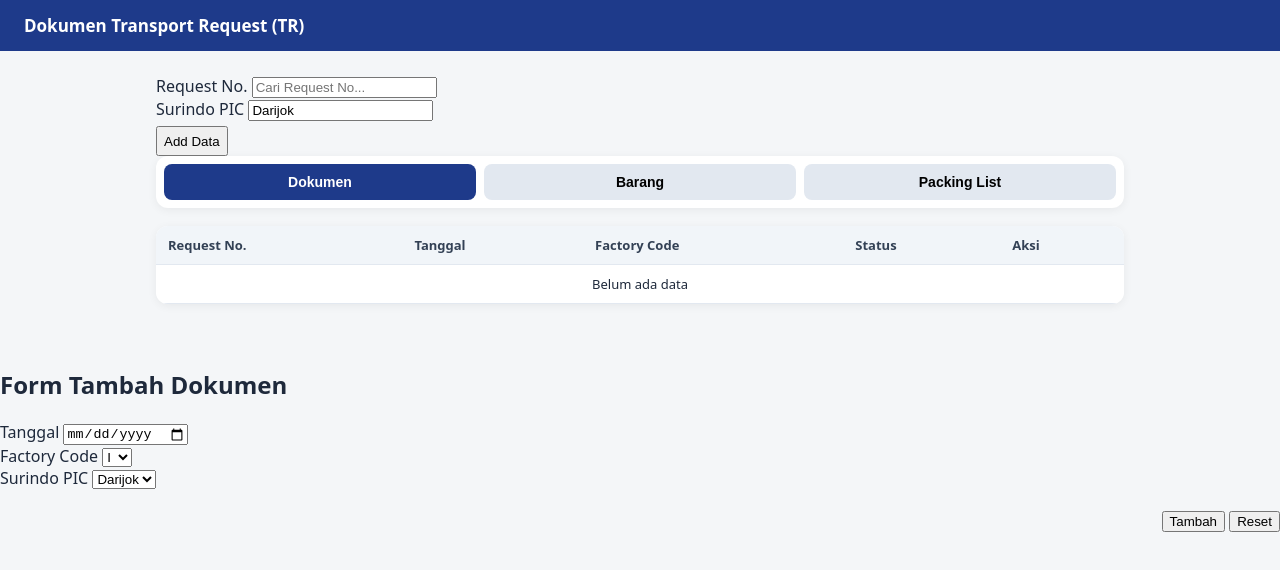
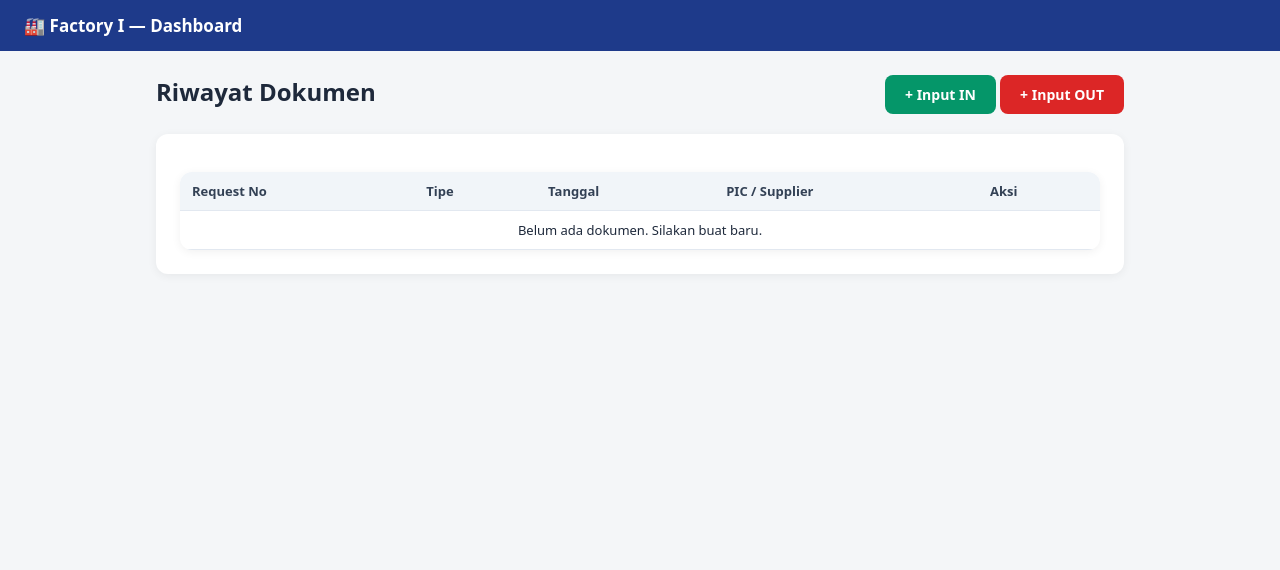
Before and after one commit to sasaadyy/GB-Sample-System, a plain HTML site: page dashboard.html in a window 1280 px wide. Drawn offline with Linux system fonts and the light colour scheme.

Commit message:
Update dashboard.html

```diff
--- a/dashboard.html
+++ b/dashboard.html
@@ -2,146 +2,68 @@
 <html lang="id">
 <head>
   <meta charset="UTF-8" />
-  <meta name="viewport" content="width=device-width, initial-scale=1.0" />
-  <title>Dashboard — TR System</title>
+  <title>Dashboard — Factory I</title>
   <link rel="stylesheet" href="/css/style.css" />
 </head>
 <body>
-  <div class="topbar">
-    <h1>Dokumen Transport Request (TR)</h1>
+  <header class="topbar">
+    <h1>🏭 Factory I — Dashboard</h1>
+  </header>
+
+  <main class="container">
+    <div class="actions-bar" style="display:flex; justify-content:space-between; margin-bottom:20px;">
+      <h2 style="margin:0;">Riwayat Dokumen</h2>
+      <div>
+        <a href="/form-in.html" class="btn-primary" style="background:#059669;">+ Input IN</a>
+        <a href="/form-out.html" class="btn-primary" style="background:#dc2626;">+ Input OUT</a>
+      </div>
     </div>
 
-  <div class="container">
-    <!-- HEADER FORM -->
-    <div class="form-header">
-      <div class="form-group">
-        <label>Request No.</label>
-        <input type="text" id="searchReq" placeholder="Cari Request No..." />
-      </div>
-      <div class="form-group">
-        <label>Surindo PIC</label>
-        <input type="text" value="Darijok" readonly />
-      </div>
-      <button class="btn" onclick="openModal()" style="height: 30px; margin-top: 5px;">Add Data</button>
-    </div>
-
-    <!-- TAB NAV (Sesuai Figma) -->
-    <div class="tabnav">
-      <button class="active">Dokumen</button>
-      <button>Barang</button>
-      <button>Packing List</button>
-    </div>
-
-    <!-- TABEL DATA -->
-    <table class="table-bottom">
+    <div class="card">
+      <table>
         <thead>
           <tr>
-          <th>Request No.</th>
+            <th>Request No</th>
+            <th>Tipe</th>
             <th>Tanggal</th>
-          <th>Factory Code</th>
-          <th>Status</th>
+            <th>PIC / Supplier</th>
             <th>Aksi</th>
           </tr>
         </thead>
-      <tbody id="reqTableBody">
-        <!-- Diisi JS -->
-      </tbody>
+        <tbody id="reqTableBody"></tbody>
       </table>
     </div>
-
-  <!-- MODAL ADD DATA (Sesuai Figma Kotak Putih Tengah) -->
-  <div class="modal" id="modalAdd">
-    <div class="modal-content">
-      <h2>Form Tambah Dokumen</h2>
-      <div class="form-group">
-        <label>Tanggal</label>
-        <input type="date" id="addTanggal" />
-      </div>
-      <div class="form-group">
-        <label>Factory Code</label>
-        <select id="addFactory">
-          <option value="I">I</option>
-          <option value="II">II</option>
-        </select>
-      </div>
-      <div class="form-group">
-        <label>Surindo PIC</label>
-        <select id="addPic">
-          <option>Darijok</option>
-          <option>Angga</option>
-          <option>Vera</option>
-        </select>
-      </div>
-      <div style="text-align: right; margin-top: 20px;">
-        <button class="btn" onclick="tambahData()">Tambah</button>
-        <button class="btn" onclick="closeModal()">Reset</button>
-      </div>
-    </div>
-  </div>
+  </main>
 
   <script>
     let allRequests = JSON.parse(localStorage.getItem('requests') || '[]');
+    const tbody = document.getElementById('reqTableBody');
 
-    function openModal() {
-      document.getElementById('modalAdd').style.display = 'flex';
-      document.getElementById('addTanggal').value = new Date().toISOString().slice(0,10);
-    }
-
-    function closeModal() {
-      document.getElementById('modalAdd').style.display = 'none';
-    }
-
-    function tambahData() {
-      const tgl = document.getElementById('addTanggal').value;
-      const factory = document.getElementById('addFactory').value;
-      const pic = document.getElementById('addPic').value;
-
-      if (!tgl) return alert('Tanggal wajib diisi');
-
-      const newId = 'req-' + Date.now();
-      const year = new Date().getFullYear().toString().slice(-2);
-      const seq = String(allRequests.length + 1).padStart(4, '0');
-
-      const newDoc = {
-        id: newId,
-        request_no: `${factory}-${year}-${seq}`,
-        tanggal: tgl,
-        factory_code: factory,
-        surindo_pic: pic,
-        status: 'draft',
-        items: [],
-        packing: null
-      };
-
-      allRequests.push(newDoc);
-      localStorage.setItem('requests', JSON.stringify(allRequests));
-
-      // Lempar ke halaman form detail
-      window.location.href = `/form.html?id=${newId}`;
-    }
-
-    // Render Tabel
-    function renderTable() {
-      const tbody = document.getElementById('reqTableBody');
     if (allRequests.length === 0) {
-        tbody.innerHTML = '<tr><td colspan="5" style="text-align:center; background:#fff;">Belum ada data</td></tr>';
-        return;
-      }
+      tbody.innerHTML = '<tr><td colspan="5" style="text-align:center">Belum ada dokumen. Silakan buat baru.</td></tr>';
+    } else {
+      allRequests.sort((a,b) => new Date(b.created_at) - new Date(a.created_at));
 
       tbody.innerHTML = allRequests.map(r => `
         <tr>
-          <td style="background:#fff;">${r.request_no}</td>
-          <td style="background:#fff;">${r.tanggal}</td>
-          <td style="background:#fff;">${r.factory_code}</td>
-          <td style="background:#fff;"><span class="badge ${r.status}">${r.status}</span></td>
-          <td style="background:#fff;">
-            <a href="/form.html?id=${r.id}" style="color:blue; text-decoration:underline; font-size:13px;">Buka</a>
+          <td><strong>${r.request_no}</strong></td>
+          <td><span class="badge ${r.type === 'IN' ? 'in' : 'out'}">${r.type}</span></td>
+          <td>${r.tanggal}</td>
+          <td>${r.type === 'IN' ? r.purpose : r.supplier_name}</td>
+          <td>
+            <a href="/form-${r.type.toLowerCase()}.html?id=${r.id}" class="btn-small">Buka</a>
+            <button class="btn-small btn-danger" onclick="hapusReq('${r.id}')">Hapus</button>
           </td>
         </tr>
       `).join('');
     }
 
-    renderTable();
+    function hapusReq(id) {
+      if (!confirm('Hapus dokumen ini?')) return;
+      allRequests = allRequests.filter(r => r.id !== id);
+      localStorage.setItem('requests', JSON.stringify(allRequests));
+      location.reload();
+    }
   </script>
 </body>
 </html>
```
Lines whose indentation alone changed are shown as unchanged.
